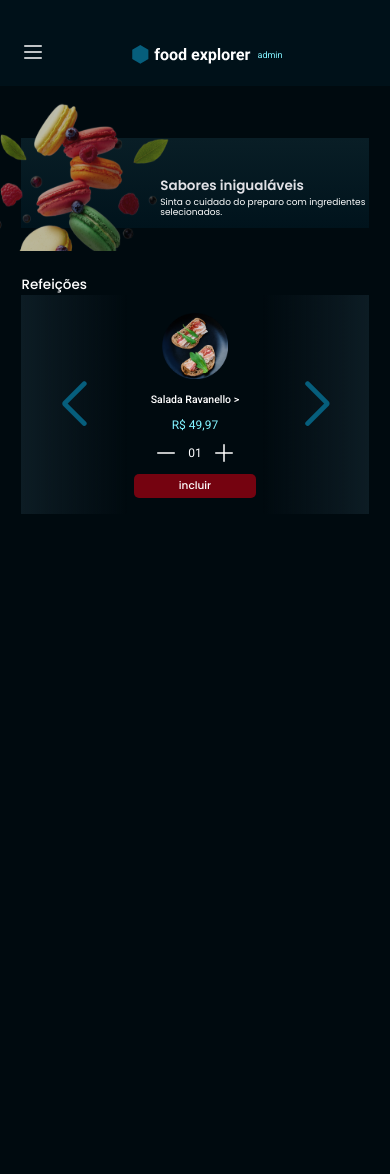
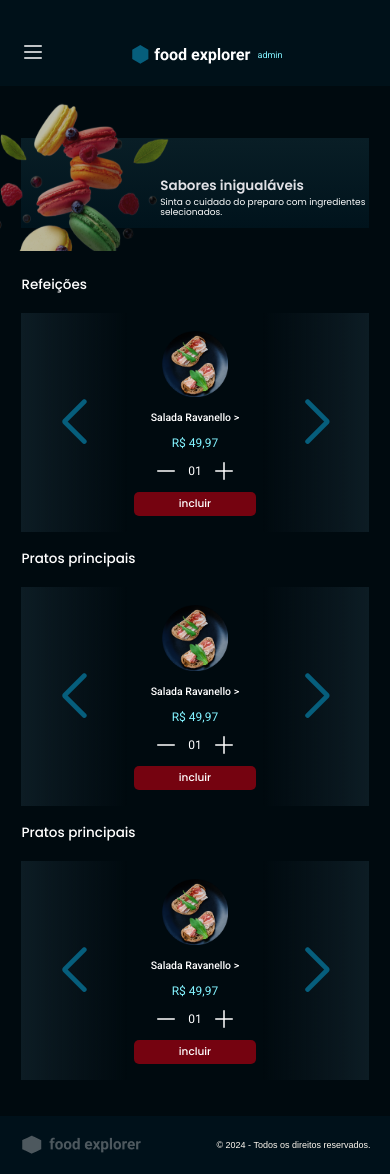
Before and after one commit to agleymelo/food-explorer-web, a React (Vite) app: page / in a window 390 px wide. Before the commit the page ends 844 px from the top, so only its background shows below. Built offline with nearby package versions, Linux system fonts and the light colour scheme.

Commit message:
fix background aside menu mobile

```diff
--- a/src/components/Footer/styles.js
+++ b/src/components/Footer/styles.js
@@ -11,7 +11,9 @@ export const Container = styled.footer`
 
   background-color: ${({ theme }) => theme.COLORS.DARK_600};
 
-  padding: 1.8125rem 1.6875rem;
+  /* padding: 1.8125rem 1.6875rem; */
+
+  padding: 0 1.625rem;
 
   p {
     font-family: 'Popins', sans-serif;
--- a/src/components/SectionCard/index.jsx
+++ b/src/components/SectionCard/index.jsx
@@ -19,6 +19,7 @@ export function SectionCard({ title, data, ...rest }) {
     <S.Container>
       <h2>{title}</h2>
 
+      <S.Cards>
         <Swiper
           options
           grabCursor={true}
@@ -80,6 +81,7 @@ export function SectionCard({ title, data, ...rest }) {
             </S.Card>
           </SwiperSlide>
         </Swiper>
+      </S.Cards>
     </S.Container>
   )
 }
--- a/src/components/SectionCard/styles.js
+++ b/src/components/SectionCard/styles.js
@@ -2,6 +2,14 @@ import styled from 'styled-components'
 
 export const Container = styled.section`
   margin-top: 4rem;
+
+  & + section {
+    margin-top: 1.5rem;
+  }
+
+  & + section:last-child {
+    margin-bottom: 3rem;
+  }
 
   > h2 {
     font-size: 1.125rem;
@@ -9,15 +17,13 @@ export const Container = styled.section`
     font-weight: 500;
   }
 
-  .swiper {
-    margin-bottom: 6rem;
-  }
 
   .swiper-slide {
     display: flex;
     justify-content: center;
     align-items: center;
   }
+
 
   .swiper-button-next,
   .swiper-button-prev {
--- a/src/components/SideMenu/styles.js
+++ b/src/components/SideMenu/styles.js
@@ -4,7 +4,7 @@ import { DEVICE_BREAKPOINTS } from "../../styles/device-breakpoints"
 
 export const MenuAsideMobile = styled.aside`
   position: absolute;
-  z-index: 10;
+  z-index: 1000;
   top: 0;
   right: 0;
 
@@ -17,6 +17,8 @@ export const MenuAsideMobile = styled.aside`
   transform: translateX(-100%);
 
   transition: transform 0.3s ease-in-out;
+
+  background-color: ${({ theme }) => theme.COLORS.DARK_900};
 
   &[data-menu-is-open='true'] {
     transform: translateX(0);
--- a/src/pages/Home/index.jsx
+++ b/src/pages/Home/index.jsx
@@ -2,6 +2,7 @@ import { useState } from 'react'
 
 import { Header } from '../../components/Header'
 import { SectionCard } from '../../components/SectionCard'
+import { Footer } from '../../components/Footer'
 
 import banner1 from '../../assets/banners/banner-1.svg'
 import banner2 from '../../assets/banners/banner-2.svg'
@@ -30,10 +31,12 @@ export function Home() {
 
         <main>
           <SectionCard title="Refeições" data={{}} />
+          <SectionCard title="Pratos principais" data={{}} />
+          <SectionCard title="Pratos principais" data={{}} />
         </main>
       </S.Container>
 
-      {/* <Footer /> */}
+      <Footer />
     </>
   )
 }
```
Lines whose indentation alone changed are shown as unchanged.
